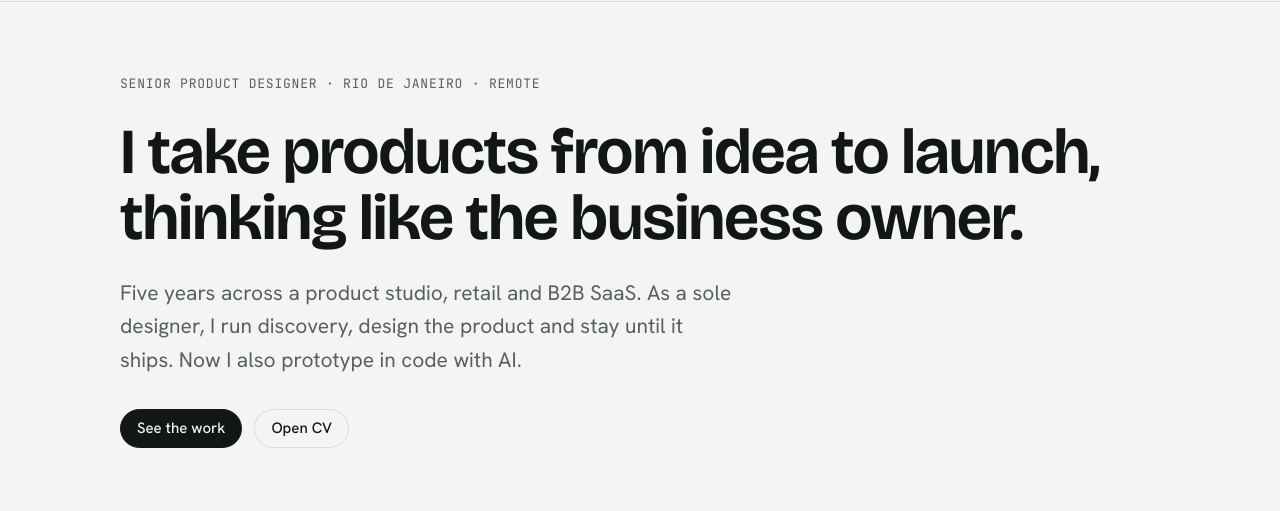
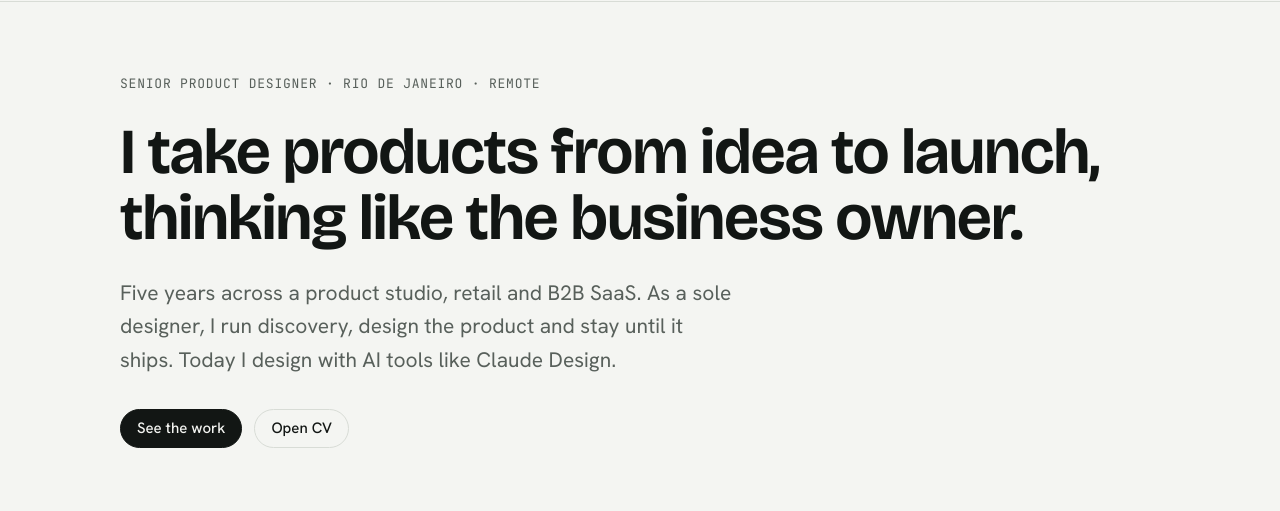
Before and after one commit to jvdeiro/portfolio, a plain HTML site: page index.html in a window 1280 px wide. Shown: the part 66-577 px from the top of the page. Drawn offline with nearby package versions, Linux system fonts and the light colour scheme.

Commit message:
Update homepage intro to current AI tooling
Co-Authored-By: Claude Opus 5.5 <noreply@anthropic.com>
Claude-Session: https://claude.ai/code/session_01A5MeAvpZ2vHF5HFUe6Jmx5

```diff
--- a/index.html
+++ b/index.html
@@ -180,7 +180,7 @@ footer{font-size:13px;color:var(--muted);padding-block:0 40px}
     <div class="hero">
       <p class="eyebrow"><span class="l-en">Senior Product Designer · Rio de Janeiro · Remote</span><span class="l-pt">Product Designer Sênior · Rio de Janeiro · Remoto</span></p>
       <h1><span class="l-en">I take products from idea to launch, thinking like the business owner.</span><span class="l-pt">Levo produtos da ideia ao lançamento, pensando como dono do negócio.</span></h1>
-      <p class="lede"><span class="l-en">Five years across a product studio, retail and B2B SaaS. As a sole designer, I run discovery, design the product and stay until it ships. Now I also prototype in code with AI.</span><span class="l-pt">Cinco anos de experiência em estúdio de produto, varejo e SaaS B2B. Como único designer, conduzo o discovery, desenho o produto e fico até ele ir pro ar. Hoje também prototipo em código com IA.</span></p>
+      <p class="lede"><span class="l-en">Five years across a product studio, retail and B2B SaaS. As a sole designer, I run discovery, design the product and stay until it ships. Today I design with AI tools like Claude Design.</span><span class="l-pt">Cinco anos de experiência em estúdio de produto, varejo e SaaS B2B. Como único designer, conduzo o discovery, desenho o produto e fico até ele ir pro ar. Hoje desenho com ferramentas de IA como o Claude Design.</span></p>
       <div class="actions">
         <a class="btn" href="#work"><span class="l-en">See the work</span><span class="l-pt">Ver os cases</span></a>
         <a class="btn ghost l-en" href="joao-deiro-cv.pdf" target="_blank" rel="noopener">Open CV</a>
```
